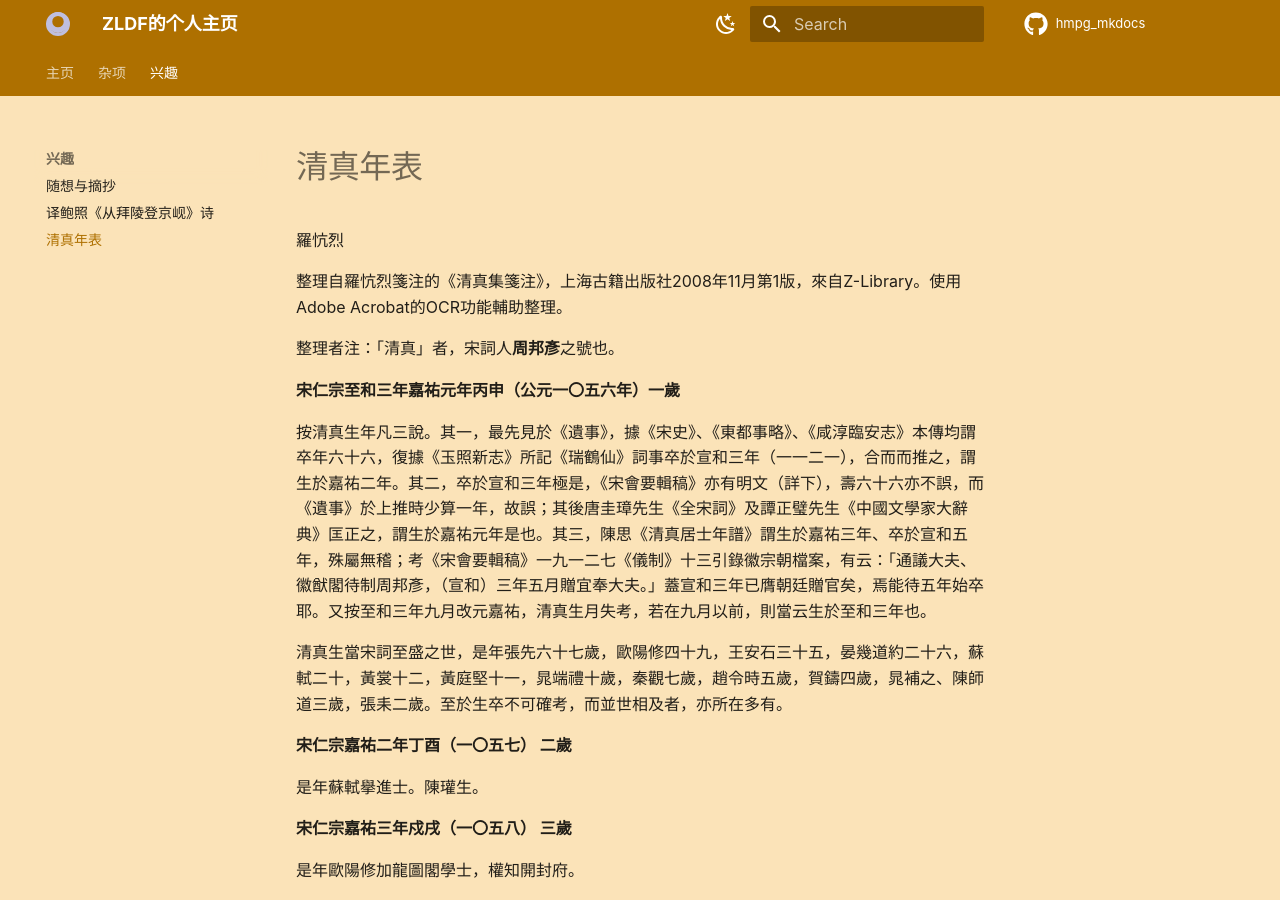
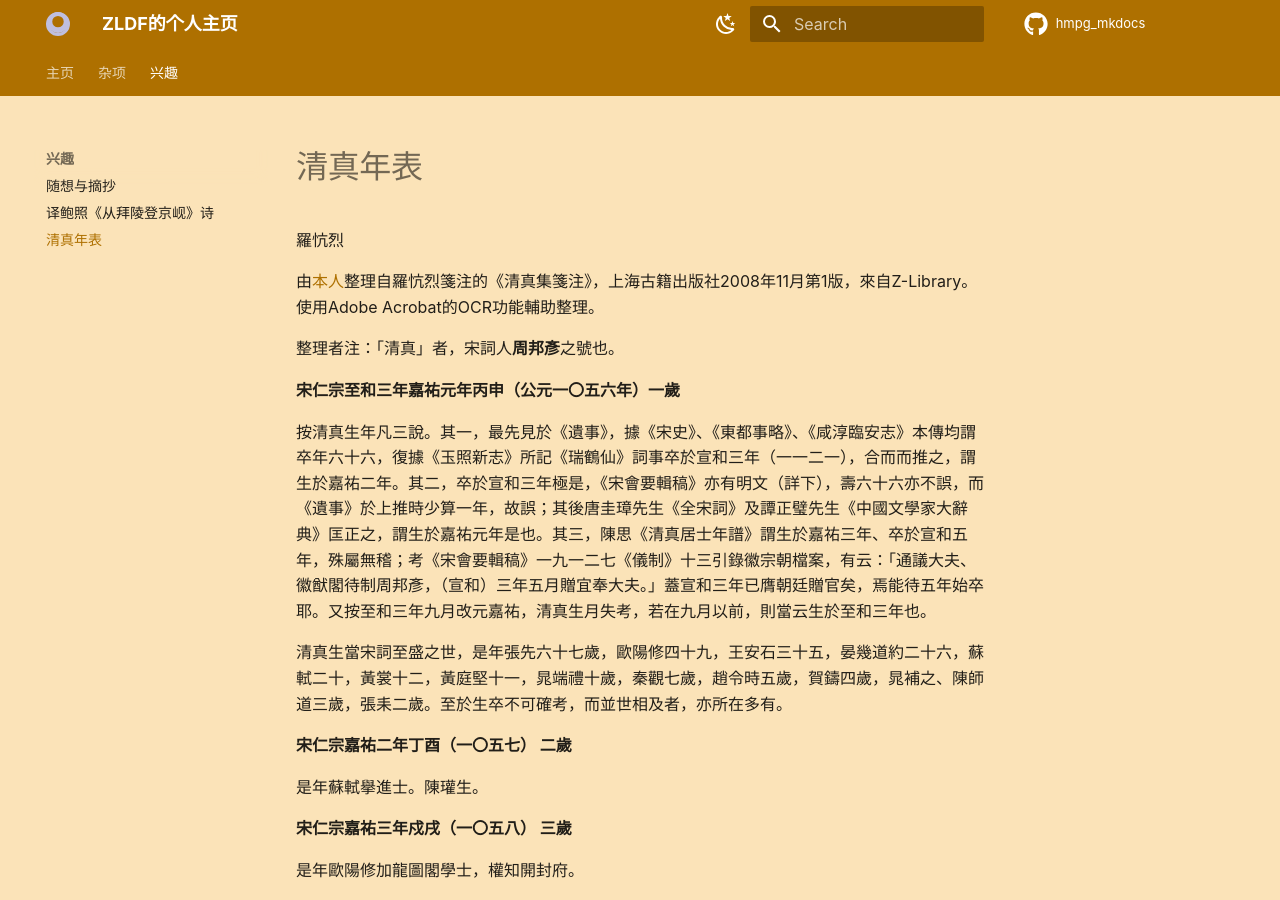
Before and after one commit to ZhengliangDuanfang/hmpg_mkdocs, an MkDocs documentation site: the page built from docs/兴趣/清真年表.md, in a window 1280 px wide and 900 px high. Built offline with MkDocs 1.6.1 and Material for MkDocs 9.7.7, drawn with Linux system fonts in a browser that asks for light colours; comment, search, counter and statistics services are not loaded.

Commit message:
微调清真年表

```diff
--- a/docs/兴趣/清真年表.md
+++ b/docs/兴趣/清真年表.md
@@ -1,6 +1,6 @@
 羅忼烈
 
-整理自羅忼烈箋注的《清真集箋注》，上海古籍出版社2008年11月第1版，來自Z-Library。使用Adobe Acrobat的OCR功能輔助整理。
+由[本人](https://github.com/ZhengliangDuanfang)整理自羅忼烈箋注的《清真集箋注》，上海古籍出版社2008年11月第1版，來自Z-Library。使用Adobe Acrobat的OCR功能輔助整理。
 
 整理者注：「清真」者，宋詞人**周邦彥**之號也。
 
```
